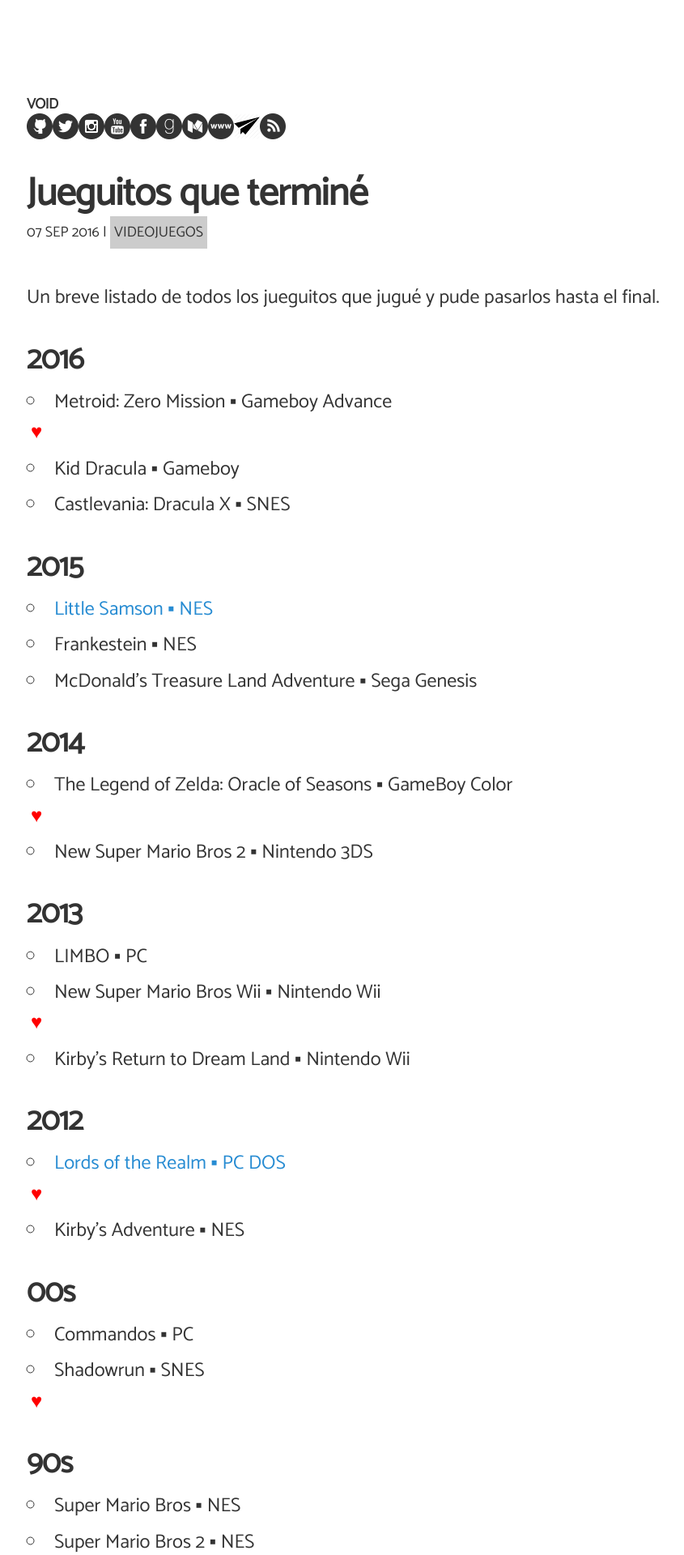
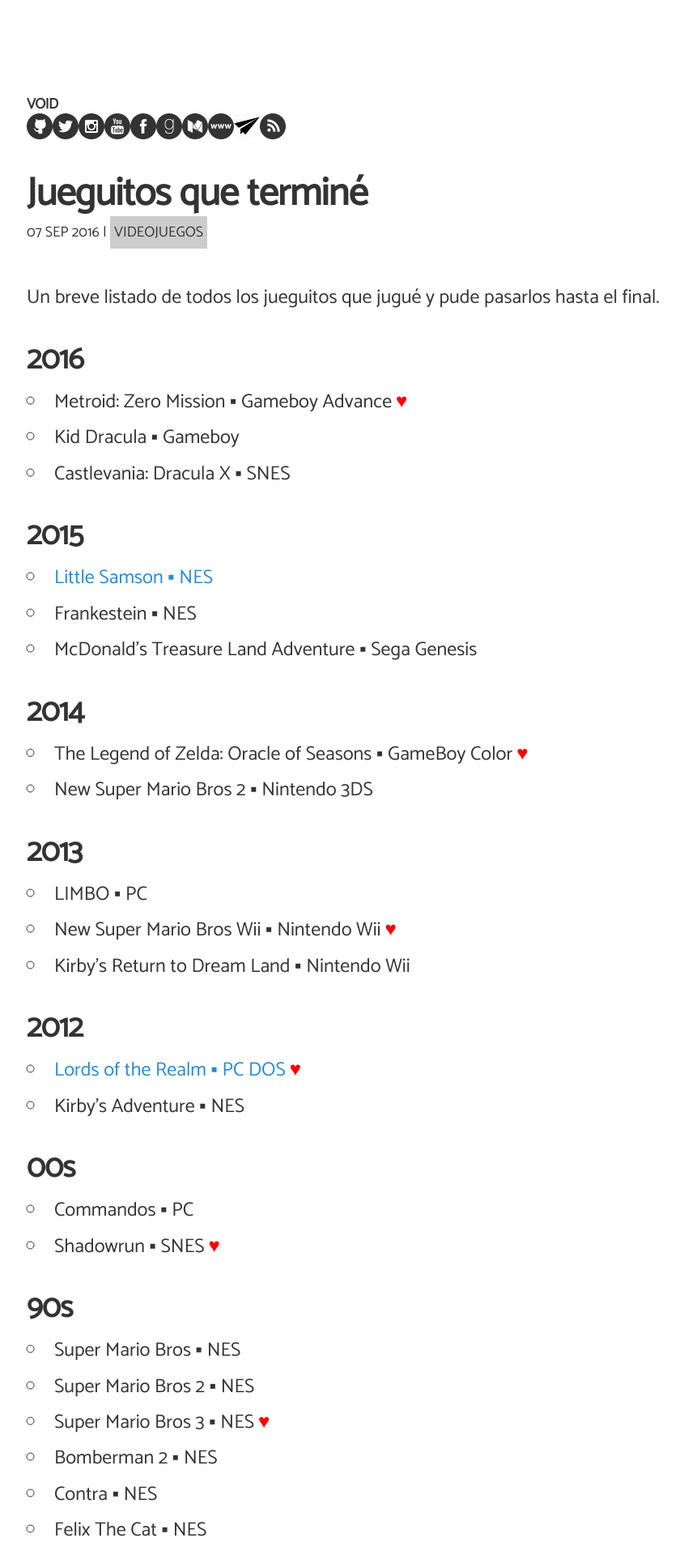
Before and after one commit to angelsimon/angelsimon.github.io, a Jekyll site: the page built from _posts/2016-09-07-jueguitos-que-termine.md, in a window 1280 px wide. Shown: the top 1920 px of the page at 81% size, without its empty margins (31-876 px from the left). Built offline with Jekyll 4.4.1, drawn with Linux system fonts in a browser that asks for light colours; nearby versions of some CDN libraries; comment, search, counter and statistics services are not loaded.

Commit message:
Update 2016-09-07-jueguitos-que-termine.md

```diff
--- a/_posts/2016-09-07-jueguitos-que-termine.md
+++ b/_posts/2016-09-07-jueguitos-que-termine.md
@@ -9,7 +9,7 @@
 
 <h2>2016</h2>
 <ul>
-<li>Metroid: Zero Mission &#9642; Gameboy Advance<div class="fav">&hearts;</div></li>
+<li>Metroid: Zero Mission &#9642; Gameboy Advance<span class="fav">&hearts;</span></li>
 <li>Kid Dracula &#9642; Gameboy</li>
 <li>Castlevania: Dracula X &#9642; SNES</li>
 </ul>
@@ -21,37 +21,37 @@
 </ul>
 <h2>2014</h2>
 <ul>
-<li>The Legend of Zelda: Oracle of Seasons &#9642; GameBoy Color<div class="fav">&hearts;</div></li>
+<li>The Legend of Zelda: Oracle of Seasons &#9642; GameBoy Color<span class="fav">&hearts;</span></li>
 <li>New Super Mario Bros 2 &#9642; Nintendo 3DS</li>
 </ul>
 <h2>2013</h2>
 <ul>
 <li>LIMBO &#9642; PC</li>
-<li>New Super Mario Bros Wii &#9642; Nintendo Wii<div class="fav">&hearts;</div></li>
+<li>New Super Mario Bros Wii &#9642; Nintendo Wii<span class="fav">&hearts;</span></li>
 <li>Kirby's Return to Dream Land &#9642; Nintendo Wii</li>
 </ul>
 <h2>2012</h2>
 <ul>
-<li><a href="http://angelsimon.github.io/2016/09/07/lords-of-the-realm.html">Lords of the Realm &#9642; PC DOS</a><div class="fav">&hearts;</div></li>
+<li><a href="http://angelsimon.github.io/2016/09/07/lords-of-the-realm.html">Lords of the Realm &#9642; PC DOS</a><span class="fav">&hearts;</span></li>
 <li>Kirby's Adventure &#9642; NES</li>
 </ul>
 <h2>00s</h2>
 <ul>
 <li>Commandos &#9642; PC</li>
-<li>Shadowrun &#9642; SNES<div class="fav">&hearts;</div></li>
+<li>Shadowrun &#9642; SNES<span class="fav">&hearts;</span></li>
 </ul>
 <h2>90s</h2>
 <ul>
 <li>Super Mario Bros &#9642; NES</li>
 <li>Super Mario Bros 2 &#9642; NES</li>
-<li>Super Mario Bros 3 &#9642; NES<div class="fav">&hearts;</div></li>
+<li>Super Mario Bros 3 &#9642; NES<span class="fav">&hearts;</span></li>
 <li>Bomberman 2 &#9642; NES</li>
 <li>Contra &#9642; NES</li>
 <li>Felix The Cat &#9642; NES</li>
 <li>Chip & Dale &#9642; NES</li>
 <li>Snow Bros &#9642; NES</li>
-<li>Wolfenstein 3D &#9642; PC DOS<div class="fav">&hearts;</div></li>
-<li>Xargon: Episode 1 - Beyond Reality &#9642; PC DOS<div class="fav">&hearts;</div></li>
+<li>Wolfenstein 3D &#9642; PC DOS<span class="fav">&hearts;</span></li>
+<li>Xargon: Episode 1 - Beyond Reality &#9642; PC DOS<span class="fav">&hearts;</span></li>
 <li>Black Stone: Aliens of Gold &#9642; PC DOS</li>
 <li>Mystic Towers &#9642; PC DOS</li>
 </ul>
```
